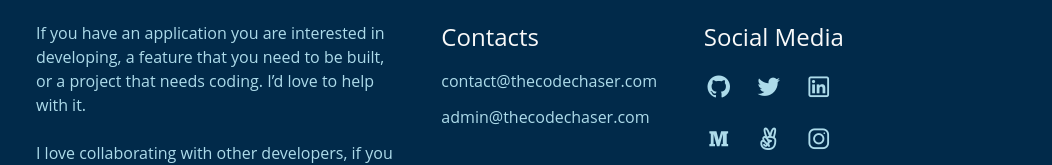
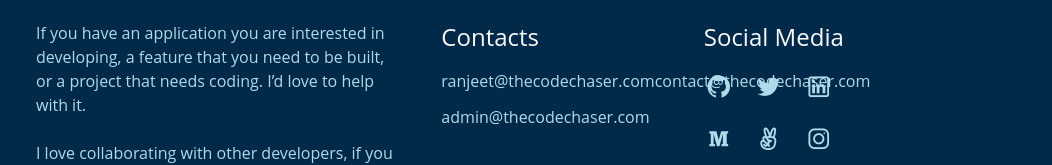
Before and after one commit to thecodechaser/portfolio-frontend, a React (Create React App) app: page /resume in a window 1280 px wide. Shown: the part 995-1160 px from the top of the page, without its empty margins (172-1224 px from the left). Built offline with nearby package versions, Linux system fonts and the light colour scheme.

Commit message:
Add one more email address in contact page

```diff
--- a/src/components/Contact/ContactInfo.js
+++ b/src/components/Contact/ContactInfo.js
@@ -26,6 +26,7 @@ const ContactInfo = () => (
       </p>
       <div className="md:w-1/5 mt-4 md:mt-0">
         <h4 className="mb-4 text-2xl">Contacts</h4>
+        <a href="mailto: contact@thecodechaser.com" className="text-skyColor text-base hover:text-secondaryColor">ranjeet@thecodechaser.com</a>
         <a href="mailto: contact@thecodechaser.com" className="text-skyColor text-base hover:text-secondaryColor">contact@thecodechaser.com</a>
         <a href="mailto: contact@thecodechaser.com" className="text-skyColor block mt-3 text-base hover:text-secondaryColor">admin@thecodechaser.com</a>
       </div>
```
